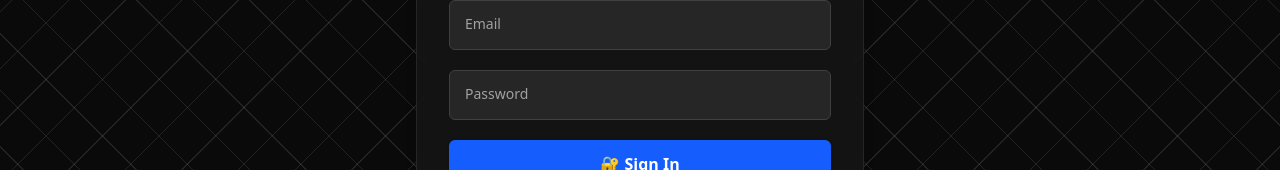
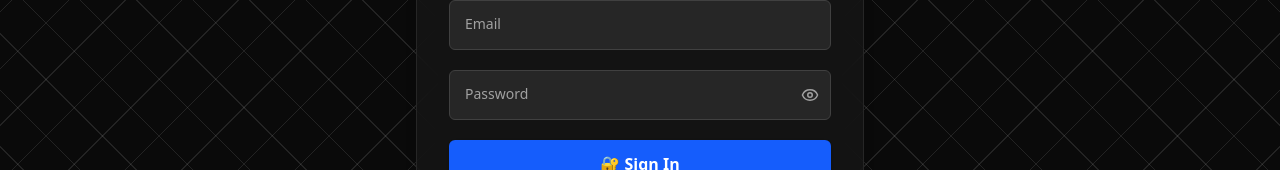
Before and after one commit to rishisingh34/cine24admin, a Next.js app: page / in a window 1280 px wide. Shown: the part 370-540 px from the top of the page. Built offline with nearby package versions, Linux system fonts and the light colour scheme.

Commit message:
feat: enhance AdminLoginPage with password visibility toggle and loading spinner; improve UI for input fields

```diff
--- a/src/app/page.tsx
+++ b/src/app/page.tsx
@@ -5,6 +5,8 @@ import { useState } from "react";
 import BackgroundGridPattern from "@/components/ui/BackgroundGridPattern";
 import { useRouter } from "next/navigation";
 import { signIn } from "next-auth/react";
+import { EyeIcon, EyeOffIcon, Loader2 } from "lucide-react";
+
 
 export default function AdminLoginPage() {
   const [adminEmail, setAdminEmail] = useState("");
@@ -14,6 +16,7 @@ export default function AdminLoginPage() {
     adminPassword?: string;
     general?: string;
   }>({});
+  const [showPassword, setShowPassword] = useState(false);
 
   const router = useRouter();
   const [loading, setLoading] = useState(false);
@@ -80,7 +83,7 @@ export default function AdminLoginPage() {
               className={`absolute left-4 text-sm transition-all ${
                 adminEmail
                   ? "top-[-10px] text-xs text-blue-400"
-                  : "top-3.5 text-sm text-neutral-400 peer-focus:top-[-10px] peer-focus:text-xs peer-focus:text-blue-400"
+                  : "top-3.5 text-sm text-neutral-400 peer-focus:top-[-10px] peer-focus:bg-neutral-800 peer-focus:rounded-full peer-focus:px-2 peer-focus:text-xs peer-focus:text-blue-400"
               }`}
             >
               Email
@@ -93,11 +96,11 @@ export default function AdminLoginPage() {
           {/* Password */}
           <div className="relative">
             <input
-              type="password"
+              type={showPassword ? "text" : "password"}
               id="adminPassword"
               value={adminPassword}
               onChange={(e) => setAdminPassword(e.target.value)}
-              className="peer w-full bg-neutral-800 text-white border border-neutral-700 rounded-md px-4 py-3 placeholder-transparent focus:outline-none focus:ring-2 focus:ring-blue-500"
+              className="peer w-full bg-neutral-800 text-white border border-neutral-700 rounded-md px-4 py-3 placeholder-transparent focus:outline-none focus:ring-2 focus:ring-blue-500 pr-10"
               placeholder="Password"
             />
             <label
@@ -105,11 +108,22 @@ export default function AdminLoginPage() {
               className={`absolute left-4 text-sm transition-all ${
                 adminPassword
                   ? "top-[-10px] text-xs text-blue-400"
-                  : "top-3.5 text-sm text-neutral-400 peer-focus:top-[-10px] peer-focus:text-xs peer-focus:text-blue-400"
+                  : "top-3.5 text-sm text-neutral-400 peer-focus:top-[-10px] peer-focus:text-xs peer-focus:bg-neutral-800 peer-focus:rounded-full peer-focus:px-2 peer-focus:text-blue-400"
               }`}
             >
               Password
             </label>
+
+            {/* 👁️ Toggle button */}
+            <button
+              type="button"
+              onClick={() => setShowPassword((prev) => !prev)}
+              className="absolute right-3 top-1/2 -translate-y-1/2 text-neutral-400 hover:text-white"
+              tabIndex={-1}
+            >
+              {showPassword ? <EyeOffIcon size={18} /> : <EyeIcon size={18} />}
+            </button>
+
             {errors.adminPassword && (
               <p className="text-red-400 text-xs mt-1">
                 {errors.adminPassword}
@@ -125,9 +139,16 @@ export default function AdminLoginPage() {
           <button
             type="submit"
             disabled={loading}
-            className="w-full bg-blue-600 hover:bg-blue-700 text-white py-3 rounded-md font-semibold transition duration-200 ease-in-out shadow hover:shadow-lg"
+            className="w-full flex justify-center items-center gap-2 bg-blue-600 hover:bg-blue-700 text-white py-3 rounded-md font-semibold transition duration-200 ease-in-out shadow hover:shadow-lg disabled:opacity-60 disabled:cursor-not-allowed"
           >
-            {loading ? "Verifying..." : "🔐 Sign In"}
+            {loading ? (
+              <>
+                <Loader2 className="animate-spin h-4 w-4" />
+                Verifying...
+              </>
+            ) : (
+              "🔐 Sign In"
+            )}
           </button>
         </form>
 
--- a/src/app/verify/page.tsx
+++ b/src/app/verify/page.tsx
@@ -5,7 +5,7 @@ import BackgroundGrid from "@/components/ui/BackgroundGridPattern";
 export default function VerifyPage() {
   return (
     <Suspense
-      fallback={<div className="text-white bg-black text-center p-8">Loading...</div>}
+      fallback={<div className="text-white bg-black h-screen text-center p-8">Loading...</div>}
     >
       <BackgroundGrid />
       <AdminOTPVerifyPage />
```
